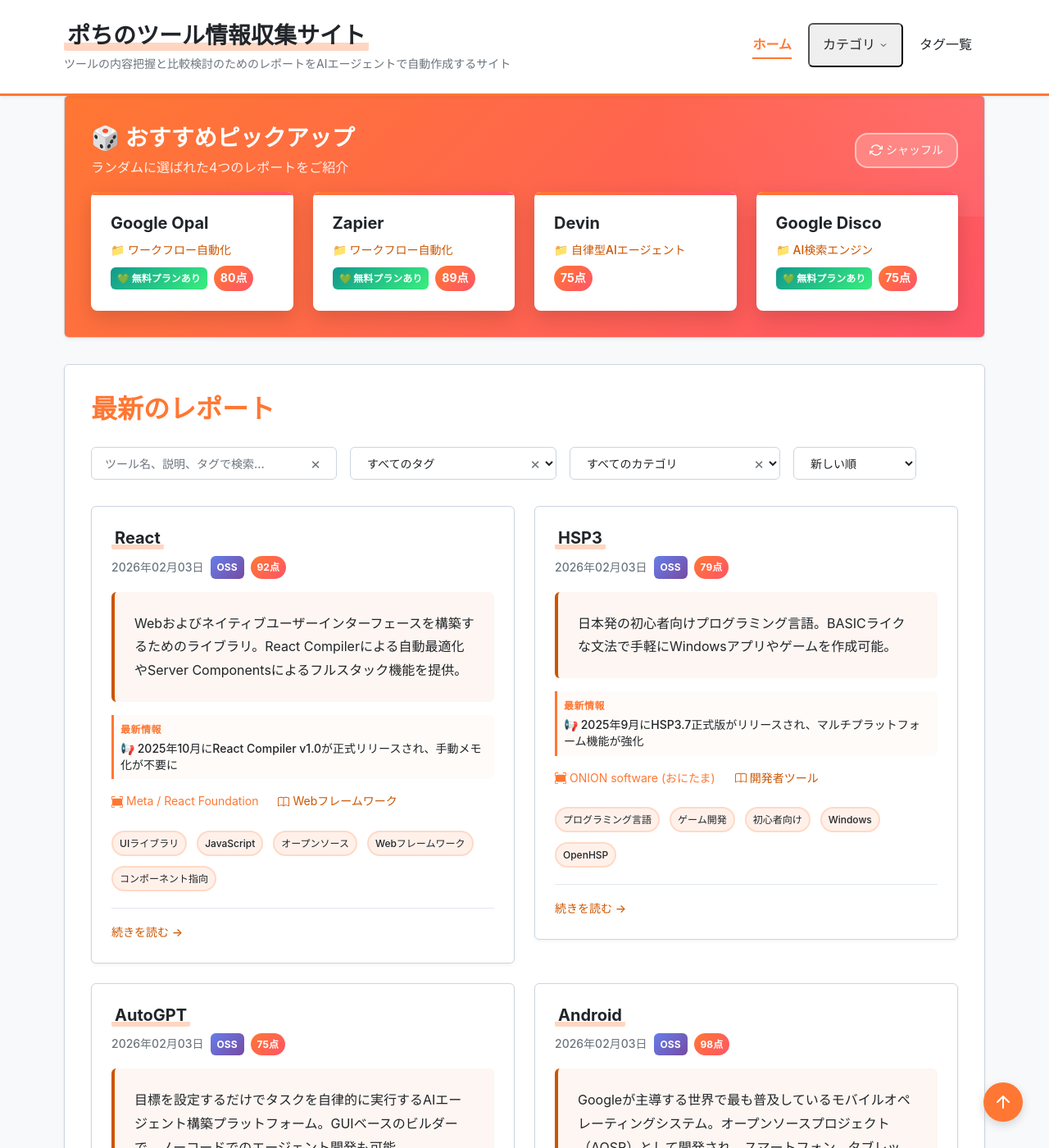
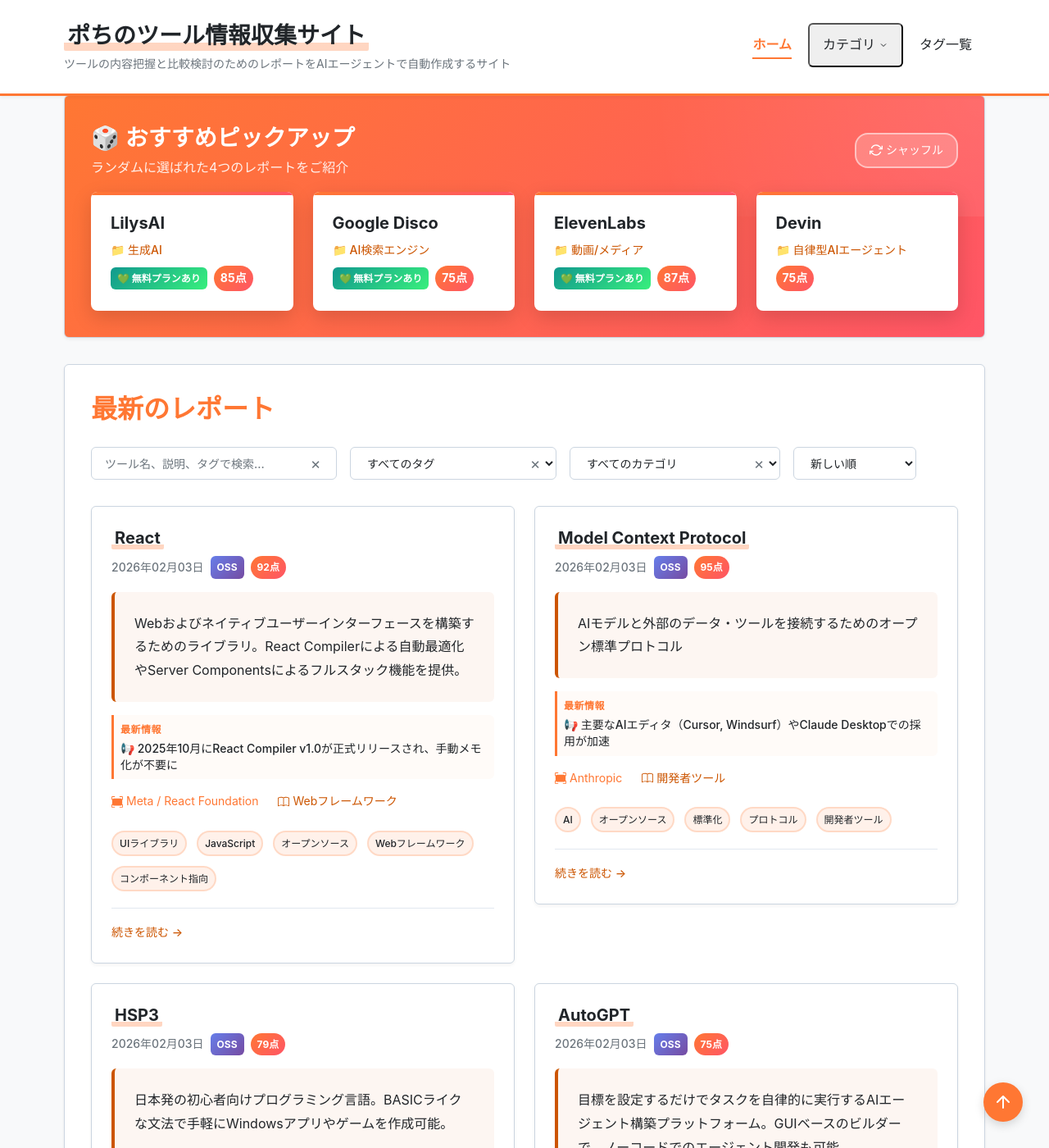
Before and after one commit to aegisfleet/tool-survey-report, a Jekyll site: the page built from index.md, in a window 1280 px wide and 1400 px high, scrolled down 417 px. Shown: the whole window at 82% size. Built offline with Jekyll 4.4.1, drawn with Linux system fonts in a browser that asks for light colours; part of the change alters nothing that is shown.

Commit message:
Add Model Context Protocol report (#677)
- Create `_reports/model-context-protocol.md`
- Update `_reports/claude.md` and `_reports/cursor.md` to include MCP in related tools
- Verify bidirectional relationships with `Context7` and `MCP Apps`

Co-authored-by: google-labs-jules[bot] <161369871+google-labs-jules[bot]@users.noreply.github.com>

````diff
--- a/_reports/claude.md
+++ b/_reports/claude.md
@@ -53,6 +53,7 @@ relationships:
   children:
     - "Claude Code"
   related_tools:
+    - "Model Context Protocol"
     - "MCP Apps"
     - "Gemini"
     - "Grok"
--- a/_reports/cursor.md
+++ b/_reports/cursor.md
@@ -57,6 +57,7 @@ links:
   documentation: "https://cursor.com/docs"
 relationships:
   related_tools:
+    - "Model Context Protocol"
     - "Claude Code"
     - "GitHub Copilot"
     - "Google Antigravity"
--- /dev/null
+++ b/_reports/model-context-protocol.md
@@ -0,0 +1,235 @@
+---
+title: "Model Context Protocol (MCP) 調査レポート"
+tool_name: "Model Context Protocol"
+tool_reading: "モデルコンテキストプロトコル"
+category: "開発者ツール"
+developer: "Anthropic"
+official_site: "https://modelcontextprotocol.io/"
+date: "2026-02-03"
+last_updated: "2026-02-03"
+tags:
+  - "AI"
+  - "オープンソース"
+  - "標準化"
+  - "プロトコル"
+  - "開発者ツール"
+description: "AIモデルと外部のデータ・ツールを接続するためのオープン標準プロトコル"
+quick_summary:
+  has_free_plan: true
+  is_oss: true
+  starting_price: "無料"
+  target_users:
+    - "開発者"
+    - "AIエンジニア"
+  latest_highlight: "主要なAIエディタ（Cursor, Windsurf）やClaude Desktopでの採用が加速"
+  update_frequency: "高"
+evaluation:
+  score: 95
+  base_score: 70
+  plus_points:
+    - point: 10
+      reason: "AIとツール間の接続を標準化し、個別実装の乱立を防ぐ画期的なプロトコル"
+    - point: 5
+      reason: "Anthropic主導で、Microsoft, Google等の主要プレイヤーも参画・対応が進んでいる"
+    - point: 5
+      reason: "オープンソースであり、誰でもサーバーやクライアントを開発可能"
+    - point: 5
+      reason: "セキュリティ（サンドボックス化）とユーザビリティを両立"
+  minus_points: []
+  summary: "AIアプリケーションのエコシステムを根底から変える、事実上の標準（デファクトスタンダード）となるプロトコル"
+links:
+  github: "https://github.com/modelcontextprotocol"
+  documentation: "https://modelcontextprotocol.io/introduction"
+relationships:
+  parent: ""
+  children:
+    - "Context7"
+    - "MCP Apps"
+  related_tools:
+    - "Claude"
+    - "Cursor"
+    - "Windsurf"
+    - "Cline"
+---
+
+# **Model Context Protocol (MCP) 調査レポート**
+
+## **1. 基本情報**
+
+* **ツール名**: Model Context Protocol
+* **ツールの読み方**: モデルコンテキストプロトコル
+* **開発元**: Anthropic (オープンソースコミュニティ)
+* **公式サイト**: [https://modelcontextprotocol.io/](https://modelcontextprotocol.io/)
+* **関連リンク**:
+  * GitHub: [https://github.com/modelcontextprotocol](https://github.com/modelcontextprotocol)
+  * ドキュメント: [https://modelcontextprotocol.io/introduction](https://modelcontextprotocol.io/introduction)
+* **カテゴリ**: 開発者ツール / AIプロトコル
+* **概要**: Model Context Protocol (MCP) は、AIモデルと外部のデータ、ツール、プロンプトを接続するためのオープン標準プロトコルです。これまでAIアプリケーションごとに個別に実装されていた統合（インテグレーション）を標準化し、一度サーバーを構築すれば、CursorやClaude Desktopなど、あらゆるMCP対応クライアントから利用可能にします。いわば「AIアプリケーションのためのUSBポート」のような役割を果たします。
+
+## **2. 目的と主な利用シーン**
+
+* **解決する課題**:
+  * **サイロ化**: AIツールごとに異なるAPI統合を書く必要がある（n×m問題）。
+  * **コンテキスト不足**: AIがローカルファイルや社内データベースなどの最新情報にアクセスできない。
+  * **開発コスト**: 新しいデータソースを追加するたびに、すべてのAIツールに対してコネクタを開発するのは非効率。
+* **想定利用者**:
+  * AIアプリケーション開発者（クライアント側）
+  * ツール・サービス開発者（サーバー側）
+  * 日々の業務でAIを活用するエンジニア
+* **利用シーン**:
+  * **ローカル開発**: プロジェクト内のファイル構造やコードベースをAIに読み込ませてコーディング支援を受ける。
+  * **データベース操作**: SQLクエリを実行したり、スキーマ情報を取得して分析する。
+  * **外部API連携**: Linearのタスク管理、Slackのメッセージ送信、GitHubの操作などをAIから行う。
+  * **情報検索**: Web検索や社内Wiki（Notion等）の内容を取得して回答の根拠にする。
+
+## **3. 主要機能**
+
+* **MCPサーバー**: データやツールを公開する軽量なサーバー。ローカルPC上やリモートサーバーで動作する。
+* **MCPクライアント (Host)**: サーバーに接続し、ツールやリソースを利用するAIアプリケーション（例: Claude Desktop, Cursor, Zed）。
+* **リソース (Resources)**: サーバーが提供する読み取り専用のデータ（ファイル、ログ、DBレコードなど）。
+* **ツール (Tools)**: AIが実行可能な関数やアクション（APIコール、計算、データ操作など）。
+* **プロンプト (Prompts)**: サーバー側で定義された、再利用可能なプロンプトテンプレート。
+* **トランスポート層**: JSON-RPC 2.0を用いた通信。Stdio（標準入出力）またはSSE（Server-Sent Events）をサポート。
+
+## **4. 開始手順・セットアップ**
+
+* **前提条件**:
+  * Node.js または Python 環境（SDK利用時）
+  * MCP対応クライアント（Claude Desktop, Cursorなど）
+* **インストール/導入**:
+  各クライアントの設定ファイルに、使用したいMCPサーバーのコマンドを記述する。
+  例（Claude Desktopの場合 `~/Library/Application Support/Claude/claude_desktop_config.json`）:
+  ```json
+  {
+    "mcpServers": {
+      "sqlite": {
+        "command": "uvx",
+        "args": ["mcp-server-sqlite", "--db-path", "/path/to/db.sqlite"]
+      }
+    }
+  }
+  ```
+* **初期設定**:
+  * 必要なMCPサーバーをインストール（`npm install` や `pip install`、あるいは `npx`/`uvx` で直接実行）。
+  * 設定ファイルを編集してクライアントを再起動。
+* **クイックスタート**:
+  * 公式の [Quickstart Guide](https://modelcontextprotocol.io/quickstart) に従い、シンプルなMCPサーバーを作成・接続する。
+  * 既存のコミュニティ製サーバー（GitHub, Google Drive, PostgreSQLなど）を利用する。
+
+## **5. 特徴・強み (Pros)**
+
+* **エコシステムの統一**: 「一度書けばどこでも動く（Write once, run anywhere）」を実現。開発者は特定のAIモデルに依存せずにツールを作成できる。
+* **セキュリティ**: サーバーはサンドボックス化されており、AIがアクセスできる範囲を明確に制御可能。
+* **柔軟性**: ローカルのCLIツールからクラウドサービスまで、あらゆるものをAIに接続できる。
+* **主要プレイヤーの支持**: Anthropicが主導し、Microsoft, Google, Zed, Replitなどがサポートや関心を表明しており、将来性が高い。
+
+## **6. 弱み・注意点 (Cons)**
+
+* **クライアントの対応状況**: 急速に普及しているものの、すべてのAIツールがMCPに対応しているわけではない。
+* **設定の手間**: 現状ではJSON設定ファイルを手動で編集する必要があるケースが多く、非エンジニアにはハードルが高い（Smitheryなどのインストーラーで改善されつつある）。
+* **ローカルサーバーの管理**: ローカルで多数のサーバーを動かす場合、リソース消費や管理が煩雑になる可能性がある。
+
+## **7. 料金プラン**
+
+Model Context Protocol 自体はオープンソース（MITライセンス）であり、完全に無料。
+
+| プラン名 | 料金 | 主な特徴 |
+|---------|------|---------|
+| **OSS** | 無料 | 仕様、SDK、サンプルコードがすべて公開されている。 |
+
+* **課金体系**: なし（ただし、接続先の外部APIやサービス利用料は別途発生する）。
+
+## **8. 導入実績・事例**
+
+* **導入企業**: Anthropic (Claude), Cursor, Windsurf (Codeium), Zed, Replit, Sourcegraph (Cody) などがクライアントとして対応。
+* **サーバー実装**: Google Drive, Slack, GitHub, PostgreSQL, Linear, Notion などの主要サービスのMCPサーバーが公開されている。
+* **コミュニティ**: 発表直後から数多くのコミュニティ製サーバー（mcp-servers）が開発されている。
+
+## **9. サポート体制**
+
+* **ドキュメント**: 公式ドキュメントが充実しており、チュートリアルやAPIリファレンスが整備されている。
+* **コミュニティ**: DiscordサーバーやGitHub Discussionsが活発。
+* **公式サポート**: 特定の企業による商用サポートはないが、エコシステム全体でサポートが行われている。
+
+## **10. エコシステムと連携**
+
+### **10.1 API・外部サービス連携**
+
+* **API**: JSON-RPCベースのシンプルなプロトコル。
+* **外部サービス連携**: 基本的にあらゆるAPIをラップしてMCPサーバー化できるため、連携範囲は無限大。
+
+### **10.2 技術スタックとの相性**
+
+| 技術スタック | 相性 | メリット・推奨理由 | 懸念点・注意点 |
+|:---|:---:|:---|:---|
+| **TypeScript / Node.js** | ◎ | 公式SDKがあり、エコシステムが最も充実している。 | 特になし。 |
+| **Python** | ◎ | 公式SDKがあり、データ分析やAI系ライブラリとの親和性が高い。 | 環境構築（venv等）が必要。 |
+| **Java / Kotlin** | ◯ | コミュニティ製SDKが存在する。 | 公式SDKほどの更新頻度ではない可能性。 |
+
+## **11. セキュリティとコンプライアンス**
+
+* **認証**: プロトコル自体には認証機構は含まれないが、トランスポート層やサーバー実装側でAPIキー等の管理を行う。
+* **データ管理**: クライアント（Host）がユーザーの承認を得てからツールを実行するモデル（Human in the loop）が推奨されており、勝手にデータを送信したり破壊的な操作を行ったりすることを防ぐ仕組みがある。
+* **準拠規格**: オープン標準として透明性が高い。
+
+## **12. 操作性 (UI/UX) と学習コスト**
+
+* **UI/UX**: ユーザーはチャットインターフェースから自然言語で指示するだけで、裏側でMCPツールが動くため、体験は非常にシームレス。
+* **学習コスト**: サーバー開発者にとっては、シンプルなRPCサーバーを書くだけなので学習コストは低い。SDKが複雑さを隠蔽してくれる。
+
+## **13. ベストプラクティス**
+
+* **効果的な活用法 (Modern Practices)**:
+  * **Smitheryの利用**: MCPサーバーの検索・インストールにCLIツール `smithery` を使うと設定が楽になる。
+  * **単一責任の原則**: 1つのMCPサーバーに機能を詰め込みすぎず、機能ごとにサーバーを分ける。
+* **陥りやすい罠 (Antipatterns)**:
+  * **重すぎる処理**: タイムアウトを考慮せず、長時間かかる処理を同期的に実行させる。
+  * **過剰な権限**: `rm -rf` のような危険なコマンドをガードなしで実行できるようにする。
+
+## **14. ユーザーの声（レビュー分析）**
+
+* **調査対象**: X (Twitter), GitHub, Tech Blog
+* **総合評価**: 「AIのiPhoneモーメント」「これこそ待ち望んでいた標準化」といった絶賛の声が多い。
+* **ポジティブな評価**:
+  * 「CursorとClaudeで同じツールが使えるのが最高」
+  * 「自分専用のツールを簡単に作ってAIに組み込める」
+* **ネガティブな評価 / 改善要望**:
+  * 「Windowsでのセットアップが少し面倒（パスの問題など）」
+  * 「まだ対応していないエディタがある」
+
+## **15. 直近半年のアップデート情報**
+
+* **2024-11**: Model Context Protocol オープンソース公開。
+* **2024-12**: SDKのアップデート、コミュニティサーバーの拡充。
+* **2025-01**: MCP Apps (UI拡張) の仕様公開。
+
+(出典: [Model Context Protocol Blog](https://modelcontextprotocol.io/blog))
+
+## **16. 類似ツールとの比較**
+
+### **16.1 機能比較表 (星取表)**
+
+| 機能カテゴリ | 機能項目 | MCP | OpenAI Actions | LangChain Tools |
+|:---:|:---|:---:|:---:|:---:|
+| **標準化** | 共通プロトコル | ◎<br><small>業界標準</small> | ×<br><small>OpenAI専用</small> | △<br><small>FW依存</small> |
+| **ポータビリティ** | クライアント間移動 | ◎<br><small>設定のみで可</small> | ×<br><small>不可</small> | △<br><small>コード修正要</small> |
+| **実装言語** | SDK対応 | ◎<br><small>TS/Python他</small> | - | ◎<br><small>TS/Python</small> |
+| **ローカル連携** | ローカルファイル | ◎<br><small>Stdio接続</small> | ×<br><small>クラウドのみ</small> | ◯<br><small>実装次第</small> |
+
+### **16.2 詳細比較**
+
+| ツール名 | 特徴 | 強み | 弱み | 選択肢となるケース |
+|---------|------|------|------|------------------|
+| **Model Context Protocol** | オープンな接続プロトコル | クライアントとサーバーがN:Mで接続可能。ローカル連携に強い。 | クライアント側の対応が必要。 | 汎用的なツールを作り、複数のAIエディタや環境で使い回したい場合。 |
+| **OpenAI Actions (GPTs)** | ChatGPT専用のツール連携 | ChatGPT内での設定が簡単。 | OpenAIのエコシステムに閉じており、他で使えない。 | ChatGPTのみをターゲットにしたツールやGPTsを作る場合。 |
+| **LangChain Tools** | アプリ開発FW内のツール定義 | LangChainのエコシステム内でリッチな連鎖が可能。 | LangChainというフレームワークへの依存が発生する。 | LangChainを使って独自のAIアプリケーションを構築する場合。 |
+
+## **17. 総評**
+
+* **総合的な評価**:
+  Model Context Protocolは、AIとツールの連携における「共通言語」を確立した革命的な技術である。これまで分断されていたAIエコシステムをつなぎ、開発者が一度の労力で最大の価値を提供できる環境を整えた。
+* **推奨されるチームやプロジェクト**:
+  * 社内ツールや独自のデータソースをAIに安全に接続したい企業。
+  * AI開発ツールやエージェントを作成しているベンダー。
+* **選択時のポイント**:
+  * 独自のツールを開発する場合、まずはMCPサーバーとして実装することを強く推奨する。それにより、Cursor, Claude, Windsurfなど多くのプラットフォームですぐに利用可能になるからだ。
````
